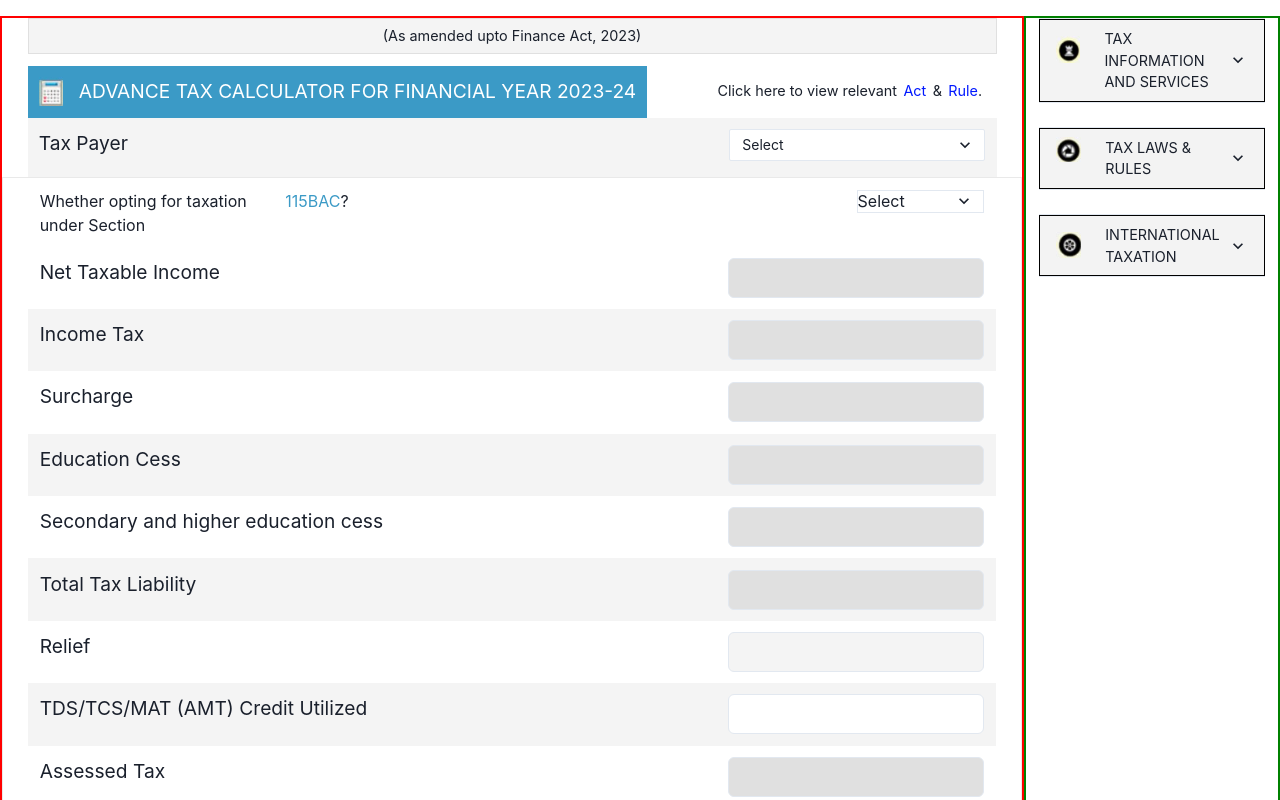
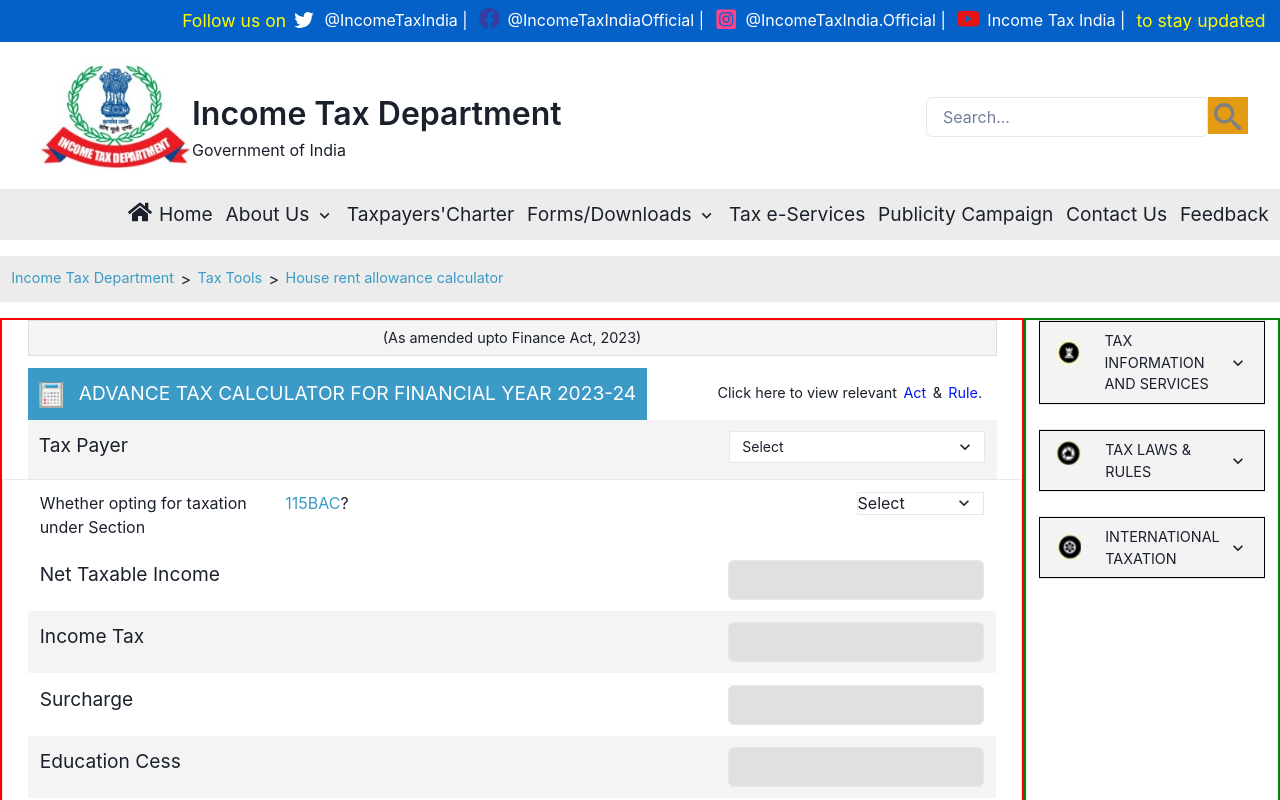
Before and after one commit to vaibhav-mougha/itaxeasy_advanceTax_hraCalculator, a React (Create React App) app: page / in a window 1280 px wide. Shown: the top 800 px of the page. Built offline with nearby package versions, Linux system fonts and the light colour scheme.

Commit message:
Added Navbar

```diff
--- a/src/App.js
+++ b/src/App.js
@@ -1,9 +1,11 @@
 import Footer from "./Components/Footer";
+import Navbar from "./Components/Navbar";
 import AdvanceTaxCalculator from "./Pages/AdvanceTaxCalculator";
 
 function App() {
   return (
     <>
+      <Navbar />
       <AdvanceTaxCalculator />
       <Footer />
     </>
--- /dev/null
+++ b/src/Components/Navbar.jsx
@@ -0,0 +1,174 @@
+import React from "react";
+import { Box, Flex, Image, Input, Text } from "@chakra-ui/react";
+import { AiOutlineTwitter } from "react-icons/ai";
+import { BsFacebook, BsYoutube } from "react-icons/bs";
+import { FaInstagramSquare, FaHome } from "react-icons/fa";
+import { ImSearch } from "react-icons/im";
+import { ChevronDownIcon } from "@chakra-ui/icons";
+
+const Navbar = () => {
+  return (
+    <>
+      <Flex bg={"#0561C8"} p={"0.5rem"} justifyContent={"flex-end"}>
+        <Text color={"#FFFC00"} mr={"0.4rem"} fontSize={"1.1rem"}>
+          Follow us on{" "}
+        </Text>
+        <AiOutlineTwitter size={"1.5rem"} color={"#FFFFFF"} />
+        <Text color={"#FFFFFF"} ml={"0.5rem"} mr={"0.7rem"}>
+          @IncomeTaxIndia |{" "}
+        </Text>
+        <BsFacebook size={"1.3rem"} color={"#343EA1"} />
+        <Text color={"#FFFFFF"} ml={"0.5rem"} mr={"0.7rem"}>
+          @IncomeTaxIndiaOfficial |{" "}
+        </Text>
+        <FaInstagramSquare size={"1.4rem"} color={"#FF4389"} />
+        <Text color={"#FFFFFF"} ml={"0.5rem"} mr={"0.7rem"}>
+          @IncomeTaxIndia.Official |{" "}
+        </Text>
+        <BsYoutube size={"1.4rem"} color={"#E81414"} />
+        <Text color={"#FFFFFF"} ml={"0.5rem"} mr={"0.7rem"}>
+          Income Tax India |{" "}
+        </Text>
+        <Text color={"#FFFC00"} mr={"0.4rem"} fontSize={"1.1rem"}>
+          to stay updated{" "}
+        </Text>
+      </Flex>
+
+      <Flex justifyContent={"space-between"} p={"1rem 2rem"}>
+        <Flex>
+          <Image src={"logo.jpg"} w={"10rem"} />
+          <Box>
+            <Text fontSize={"2rem"} pt={"2rem"} fontWeight={"semibold"}>
+              Income Tax Department
+            </Text>
+            <Text>Government of India</Text>
+          </Box>
+        </Flex>
+        <Flex pt={"2.4rem"}>
+          <Input placeholder={"Search..."} />
+          <Box bg={"#E39B14"} h={"2.3rem"} p={"0.4rem"}>
+            <ImSearch color={"gray"} size={"1.7rem"} />
+          </Box>
+        </Flex>
+      </Flex>
+
+      <Flex
+        justifyContent={"flex-end"}
+        bg={"#ECECEC"}
+        p={"0.7rem"}
+        cursor={"pointer"}
+      >
+        <Flex
+          _hover={{
+            bg: "#4F4F4F",
+            color: "#FFFFFF",
+          }}
+        >
+          <FaHome size={"1.5rem"} />
+          <Text fontSize={"1.2rem"} ml={"0.4rem"}>
+            Home
+          </Text>
+        </Flex>
+
+        <Text
+          _hover={{
+            bg: "#4F4F4F",
+            color: "#FFFFFF",
+          }}
+          fontSize={"1.2rem"}
+          ml={"0.8rem"}
+        >
+          About Us <ChevronDownIcon />
+        </Text>
+
+        <Text
+          _hover={{
+            bg: "#4F4F4F",
+            color: "#FFFFFF",
+          }}
+          fontSize={"1.2rem"}
+          ml={"0.8rem"}
+        >
+          Taxpayers'Charter
+        </Text>
+
+        <Text
+          _hover={{
+            bg: "#4F4F4F",
+            color: "#FFFFFF",
+          }}
+          fontSize={"1.2rem"}
+          ml={"0.8rem"}
+        >
+          Forms/Downloads <ChevronDownIcon />
+        </Text>
+
+        <Text
+          _hover={{
+            bg: "#4F4F4F",
+            color: "#FFFFFF",
+          }}
+          fontSize={"1.2rem"}
+          ml={"0.8rem"}
+        >
+          Tax e-Services
+        </Text>
+
+        <Text
+          _hover={{
+            bg: "#4F4F4F",
+            color: "#FFFFFF",
+          }}
+          fontSize={"1.2rem"}
+          ml={"0.8rem"}
+        >
+          Publicity Campaign
+        </Text>
+
+        <Text
+          _hover={{
+            bg: "#4F4F4F",
+            color: "#FFFFFF",
+          }}
+          fontSize={"1.2rem"}
+          ml={"0.8rem"}
+        >
+          Contact Us
+        </Text>
+
+        <Text
+          _hover={{
+            bg: "#4F4F4F",
+            color: "#FFFFFF",
+          }}
+          fontSize={"1.2rem"}
+          ml={"0.8rem"}
+        >
+          Feedback
+        </Text>
+      </Flex>
+
+      <Flex
+        justifyContent={"flex-start"}
+        mt={"1rem"}
+        bg={"#ECECEC"}
+        p={"0.7rem"}
+        cursor={"pointer"}
+      >
+        <Text color={"#3B9AC6"} fontSize={"0.9rem"}>
+          Income Tax Department
+        </Text>
+        <Text m={"0 0.4rem"}>{">"}</Text>
+        <Text color={"#3B9AC6"} fontSize={"0.9rem"}>
+          Tax Tools
+        </Text>
+        <Text m={"0 0.4rem"}>{">"}</Text>
+        <Text color={"#3B9AC6"} fontSize={"0.9rem"}>
+          House rent allowance calculator
+        </Text>
+      </Flex>
+    </>
+  );
+};
+
+export default Navbar;
```
Also changed, not shown: public/logo.jpg (added).
